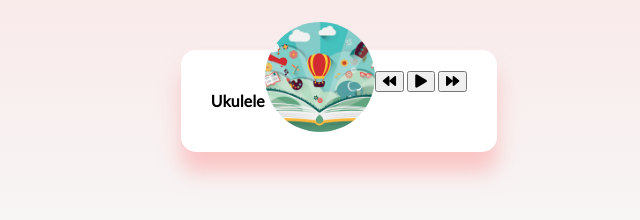
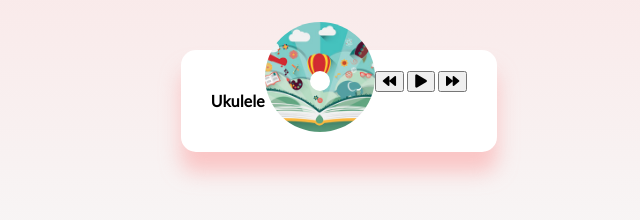
Before and after one commit to Annie-Huang/vanillawebprojects, a website: page music-player/index.html in a window 1280 px wide. Shown: the part 340-560 px from the top of the page, 301-941 px from the left. Drawn offline with Linux system fonts and the light colour scheme.

Commit message:
Make the white dot so it looks like a cd album

```diff
--- a/music-player/style.css
+++ b/music-player/style.css
@@ -32,6 +32,18 @@ body {
   position: relative;
   width: 110px;
 }
+/* Make the white dot so it looks like a cd album */
+.img-container::after {
+  content: '';
+  background-color: #fff;
+  height: 20px;
+  width: 20px;
+  position: absolute;
+  left: 50%;
+  bottom: 50%;
+  border-radius: 50%;
+  transform: translate(-50%, -50%);
+}
 .img-container img {
   width: inherit;
   height: 110px;
```
